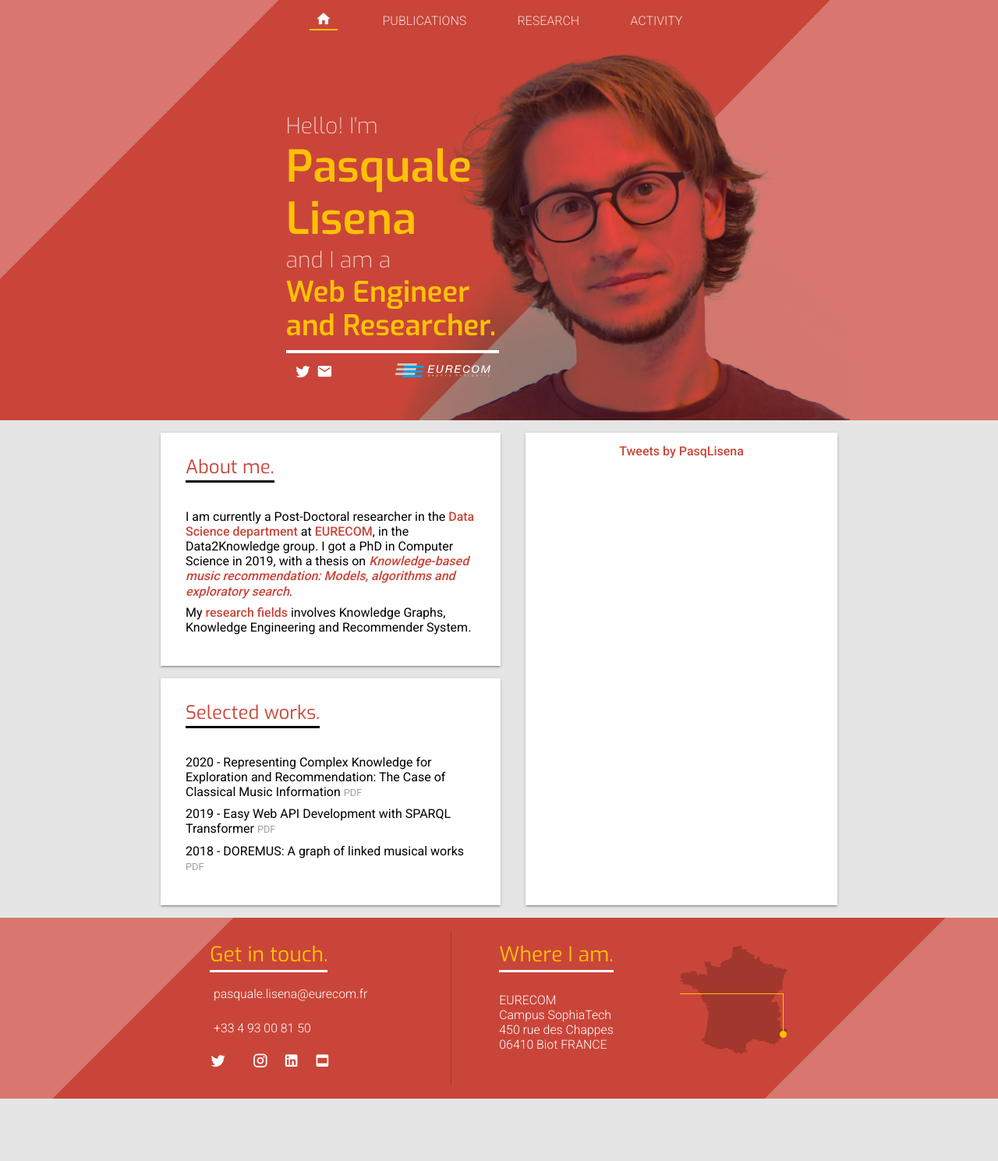
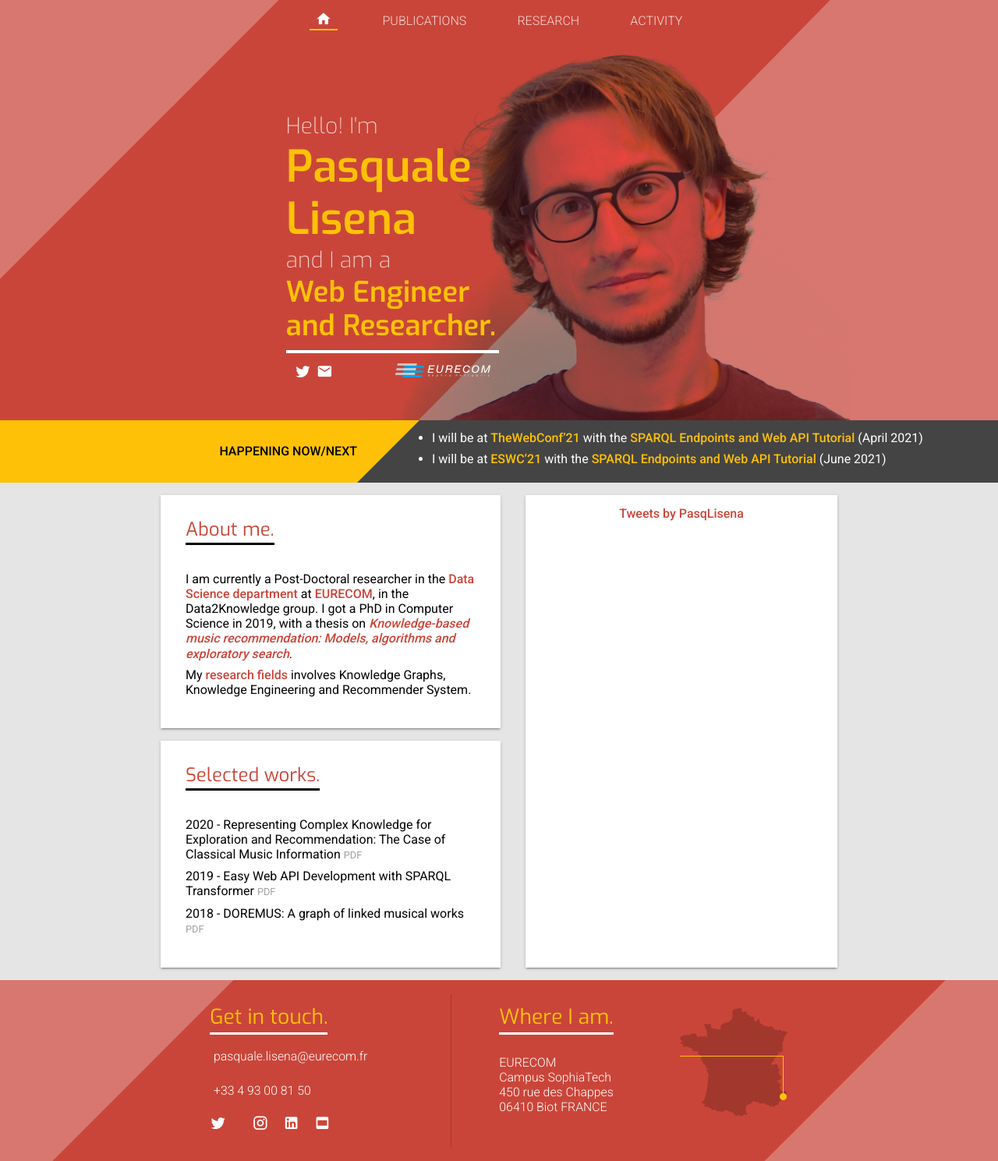
Before and after one commit to pasqLisena/pasqLisena.github.io, a Jekyll site: the page built from index.md, in a window 1280 px wide. Shown: the whole page at 78% size. Built offline with Jekyll 4.4.1, drawn with Linux system fonts in a browser that asks for light colours; nearby versions of some CDN libraries; comment, search, counter and statistics services are not loaded; before the commit the page ends 1409 px from its top, so only the background shows below that.

Commit message:
update (eswc + swapi)

```diff
--- a/_layouts/default.html
+++ b/_layouts/default.html
@@ -31,7 +31,7 @@
   <section class="page">
     {% if page.news %}
     <div class="news">
-      <ul data-children="{{page.news || size}}">
+      <ul data-children="{{page.news | size}}">
         {% for item in page.news %}
         <li>{{item | markdownify}}</li>
         {% endfor %}
--- a/css/style.css
+++ b/css/style.css
@@ -286,7 +286,7 @@ strong {
 .news a {
   color: #ffc107;
 }
-@media only screen and (min-width: 426px) {
+@media only screen and (min-width: 500px) {
   .news {
     height: 5em;
     text-align: left;
@@ -310,7 +310,7 @@ strong {
   text-transform: uppercase;
   font-weight: 500;
 }
-@media only screen and (min-width: 426px) {
+@media only screen and (min-width: 500px) {
   .news:before {
     display: inline-block;
     padding: 2em 0;
@@ -335,48 +335,53 @@ strong {
   }
 }
 .news:after {
-  position: absolute;
   width: 0;
   height: 0;
   border-top: 5em solid #ffc107;
   border-right: 5em solid transparent;
   top: 0;
-  right: 327px;
+  -webkit-box-ordinal-group: 2;
+  -moz-box-ordinal-group: 2;
+  -o-box-ordinal-group: 2;
+  -ms-flex-order: 2;
+  -webkit-order: 2;
+  order: 2;
 }
-@media only screen and (min-width: 426px) {
+@media only screen and (min-width: 500px) {
   .news:after {
     content: '';
     display: block;
   }
 }
-@media only screen and (min-width: 600px) {
-  .news:after {
-    right: 411px;
-  }
-}
-@media only screen and (min-width: 800px) {
-  .news:after {
-    right: 552px;
-  }
-}
-@media only screen and (min-width: 900px) {
-  .news:after {
-    right: calc(552px + (100vw - 900px)/2);
-  }
-}
 .news ul {
   display: inline-block;
-  margin: auto;
+  margin: auto 0 auto 0;
   list-style: disc;
   padding: 2em;
 }
 .news ul[data-children='1'] {
   list-style: none;
 }
-@media only screen and (min-width: 426px) {
+@media only screen and (min-width: 500px) and (max-width: 1100px) {
   .news ul {
-    margin-left: 7em;
-    padding: 0;
+    -webkit-box-flex: 100;
+    -moz-box-flex: 100;
+    -o-box-flex: 100;
+    box-flex: 100;
+    -webkit-flex: 4 100 380px;
+    -ms-flex: 4 100 380px;
+    flex: 4 100 380px;
+  }
+}
+@media only screen and (min-width: 500px) {
+  .news ul {
+    padding: 0 0 0 1em;
+    -webkit-box-ordinal-group: 3;
+    -moz-box-ordinal-group: 3;
+    -o-box-ordinal-group: 3;
+    -ms-flex-order: 3;
+    -webkit-order: 3;
+    order: 3;
   }
 }
 #mainHeader {
--- a/index.md
+++ b/index.md
@@ -2,6 +2,9 @@
 layout: default
 title: "Pasquale Lisena"
 description: "Hello! I am Pasquale, and I am a Researcher in Semantic Web technologies. Currently at EURECOM, France"
+news:
+  - I will be at [TheWebConf'21](https://www2021.thewebconf.org/program/tutorials/) with the [SPARQL Endpoints and Web API Tutorial](https://d2klab.github.io/swapi-thewebconf21/) (April 2021)
+  - I will be at [ESWC'21](https://2021.eswc-conferences.org/) with the [SPARQL Endpoints and Web API Tutorial](https://d2klab.github.io/swapi-eswc21/) (June 2021)
 ---
 
 <section class="box" markdown="1">
```
Also changed, not shown: _styl/main.styl (+10 -18 lines), activity.md (+11 -1 lines).
